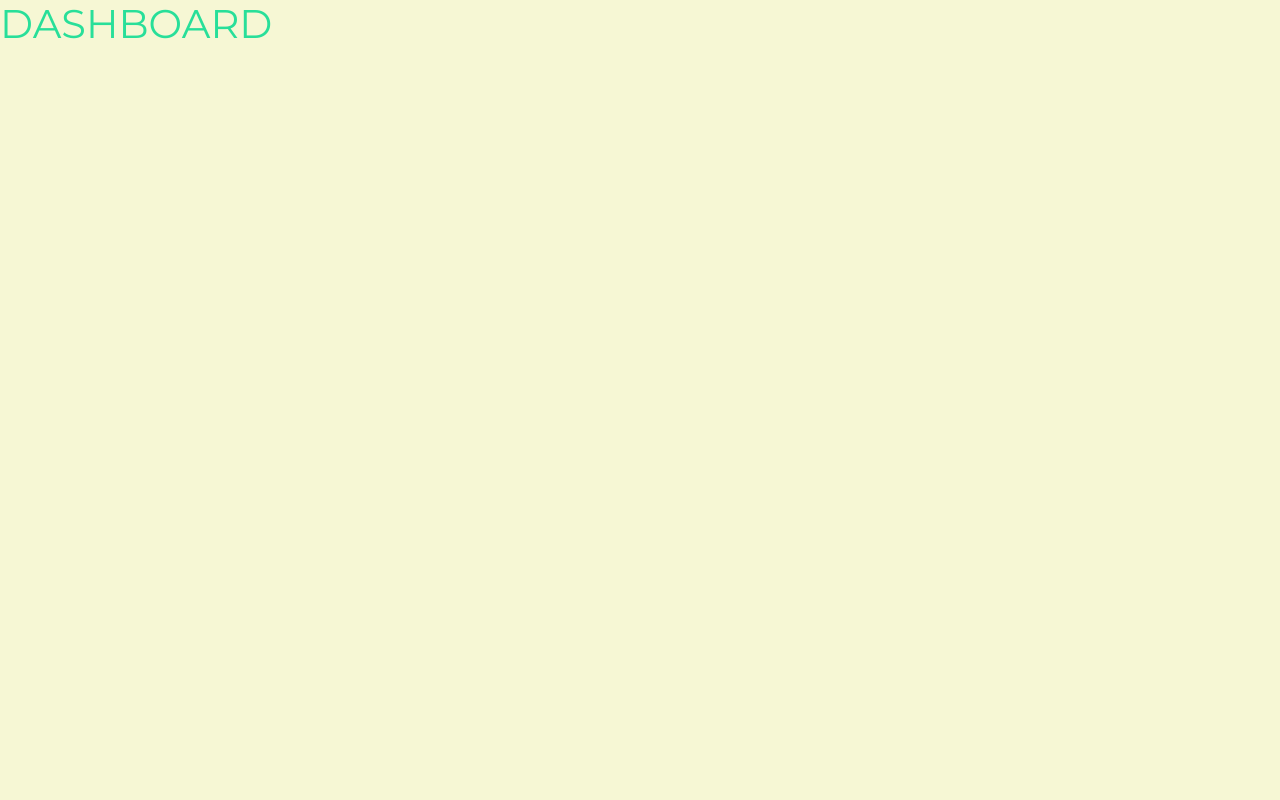
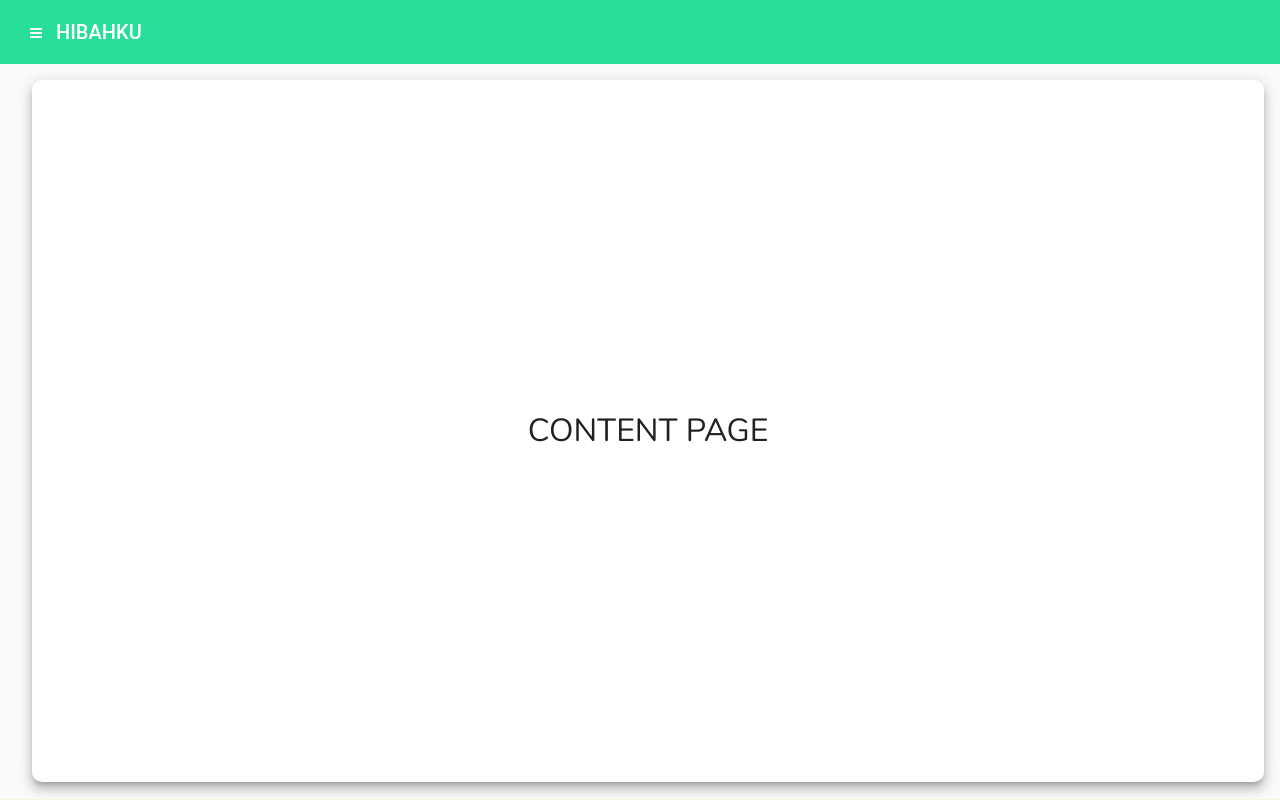
Before and after one commit to gideongurning31/hibaku, an Angular app: page / in a window 1280 px wide. Built offline with nearby package versions, Linux system fonts and the light colour scheme; sample sign-in values are in the browser's storage.

Commit message:
Create side navigation menu component & initial dummy menu

```diff
--- /dev/null
+++ b/src/app/menu/dashboard/dashboard.component.html
@@ -0,0 +1,33 @@
+<mat-toolbar class="mat-elevation-z8">
+  <button mat-icon-button *ngIf="sidenav.mode === 'over'" (click)="sidenav.toggle()">
+    <i class="fa" [ngClass]="sidenav.opened ? 'fa-times' : 'fa-bars'"></i>
+  </button>
+  HIBAHKU
+</mat-toolbar>
+
+<mat-sidenav-container>
+  <mat-sidenav #sidenav="matSidenav" class="mat-elevation-z8">
+
+    <img class="avatar mat-elevation-z8" src="https://source.unsplash.com/c_GmwfHBDzk/200x200" />
+    <h4 class="profile-name">{{ profile.name }}</h4>
+    <p class="profile-role">{{ profile.role }}</p>
+    <mat-divider></mat-divider>
+    <ng-container *ngFor="let menu of navMenu">
+      <button mat-button class="menu-button">
+        <i class="fa" ngClass="{{ menu.icon }}"></i>
+        <span class="menu-name">{{ menu.name }}</span>
+      </button>
+    </ng-container>
+    <mat-divider></mat-divider>
+    <button mat-button class="menu-button" (click)="logout()">
+      <i class="fa fa-power-off"></i>
+      <span class="menu-name">LOG-OUT</span>
+    </button>
+
+  </mat-sidenav>
+  <mat-sidenav-content>
+    <div class="content mat-elevation-z8">
+      CONTENT PAGE
+    </div>
+  </mat-sidenav-content>
+</mat-sidenav-container>
--- /dev/null
+++ b/src/app/menu/dashboard/dashboard.component.scss
@@ -0,0 +1,69 @@
+mat-toolbar {
+  background: var(--color1);
+  color: #FFF;
+}
+
+mat-sidenav {
+  margin: 16px;
+  width: 200px;
+  border-right: none;
+  background: var(--color1);
+  color: #FFF;
+  border-radius: 10px;
+  padding: 16px;
+  text-align: center;
+}
+
+.content {
+  height: calc(100vh - 98px);
+  border-radius: 10px;
+  margin: 16px;
+  margin-left: 32px;
+  display: flex;
+  justify-content: center;
+  align-items: center;
+  font-size: 2rem;
+  background: #FFF;
+}
+
+mat-sidenav-container {
+  height: calc(100vh - 65px);
+}
+
+.menu-button {
+  width: 100%;
+  display: flex;
+  align-items: center;
+  justify-content: flex-start;
+  font-size: 1rem;
+}
+
+.avatar {
+  margin-top: 16px;
+  width: 100px;
+  height: 100px;
+  border-radius: 50%;
+}
+
+.profile-name {
+  margin-top: 8px;
+  font-weight: normal;
+}
+
+.profile-role {
+  margin-top: 2px;
+  font-size: 0.7rem;
+  color: var(--color1);
+  background-color: var(--color4);
+}
+
+.menu-name {
+  font-family: "Nunito", "Helvetica Neue", sans-serif;
+  padding-left: 10px;
+}
+
+mat-divider {
+  margin-top: 16px;
+  margin-bottom: 16px;
+  background-color: rgba(255, 255, 255, 0.5);
+}
--- a/src/app/menu/dashboard/dashboard.component.ts
+++ b/src/app/menu/dashboard/dashboard.component.ts
@@ -1,7 +1,51 @@
-import { Component } from '@angular/core';
+import { Component, OnInit } from '@angular/core';
 
 @Component({
   selector: 'app-dashboard',
-  template: '<h1>DASHBOARD<h1>',
+  templateUrl: './dashboard.component.html',
+  styleUrls: ['./dashboard.component.scss'],
 })
-export class DashboardComponent {}
+export class DashboardComponent implements OnInit {
+  profile: UserProfile;
+  navMenu: Array<Menu>;
+  showFiller: boolean;
+
+  constructor() {}
+
+  ngOnInit() {
+    this.showFiller = false;
+    this.initUserProfile();
+    this.initMenu();
+  }
+
+  initUserProfile() {
+    this.profile = {
+      id: localStorage.getItem('userId'),
+      name: localStorage.getItem('displayName'),
+      role: localStorage.getItem('roleName'),
+    };
+  }
+
+  initMenu() {
+    this.navMenu = [
+      { name: 'Menu 1', icon: 'fa-circle', route: '' },
+      { name: 'Menu 2', icon: 'fa-circle', route: '' },
+      { name: 'Menu 3', icon: 'fa-circle', route: '' },
+      { name: 'Menu 4', icon: 'fa-circle', route: '' },
+    ];
+  }
+
+  logout() {}
+}
+
+interface UserProfile {
+  id: string;
+  name: string;
+  role: string;
+}
+
+interface Menu {
+  name: string;
+  icon: string;
+  route: string;
+}
--- /dev/null
+++ b/src/app/menu/pages/home.component.ts
@@ -0,0 +1,8 @@
+import { Component } from '@angular/core';
+
+@Component({
+  selector: 'hibahku-home',
+  template: '<div class="coming-soon"><h1>COMING SOON</h1></div>',
+  styles: ['.coming-soon { width: 100%; height: 500px; display: flex; align-items: center; justify-content: center; text-align: center; }'],
+})
+export class HomeComponent {}
--- /dev/null
+++ b/src/app/menu/pages/reg-penerima.component.ts
@@ -0,0 +1,8 @@
+import { Component } from '@angular/core';
+
+@Component({
+  selector: 'hibahku-reg-penerima',
+  template: '<div class="coming-soon"><h1>COMING SOON</h1></div>',
+  styles: ['.coming-soon { width: 100%; height: 500px; display: flex; align-items: center; justify-content: center; text-align: center; }'],
+})
+export class RegPenerimaComponent {}
--- /dev/null
+++ b/src/app/menu/pages/reg-produsen.component.ts
@@ -0,0 +1,8 @@
+import { Component } from '@angular/core';
+
+@Component({
+  selector: 'hibahku-reg-produsen',
+  template: '<div class="coming-soon"><h1>COMING SOON</h1></div>',
+  styles: ['.coming-soon { width: 100%; height: 500px; display: flex; align-items: center; justify-content: center; text-align: center; }'],
+})
+export class RegProdusenComponent {}
```
Also changed, not shown: src/app/menu/menu.module.ts (+9 -2 lines).
